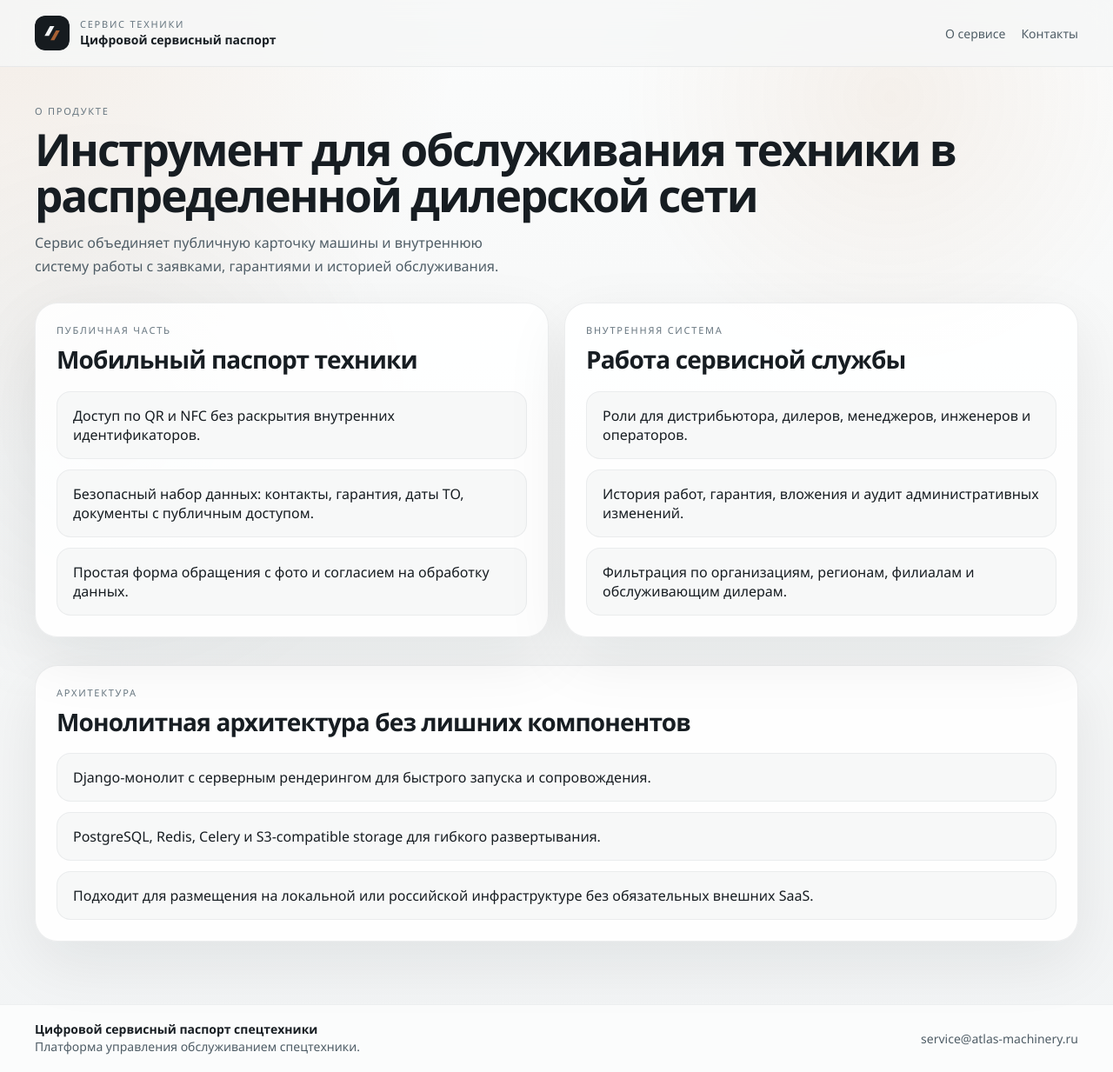
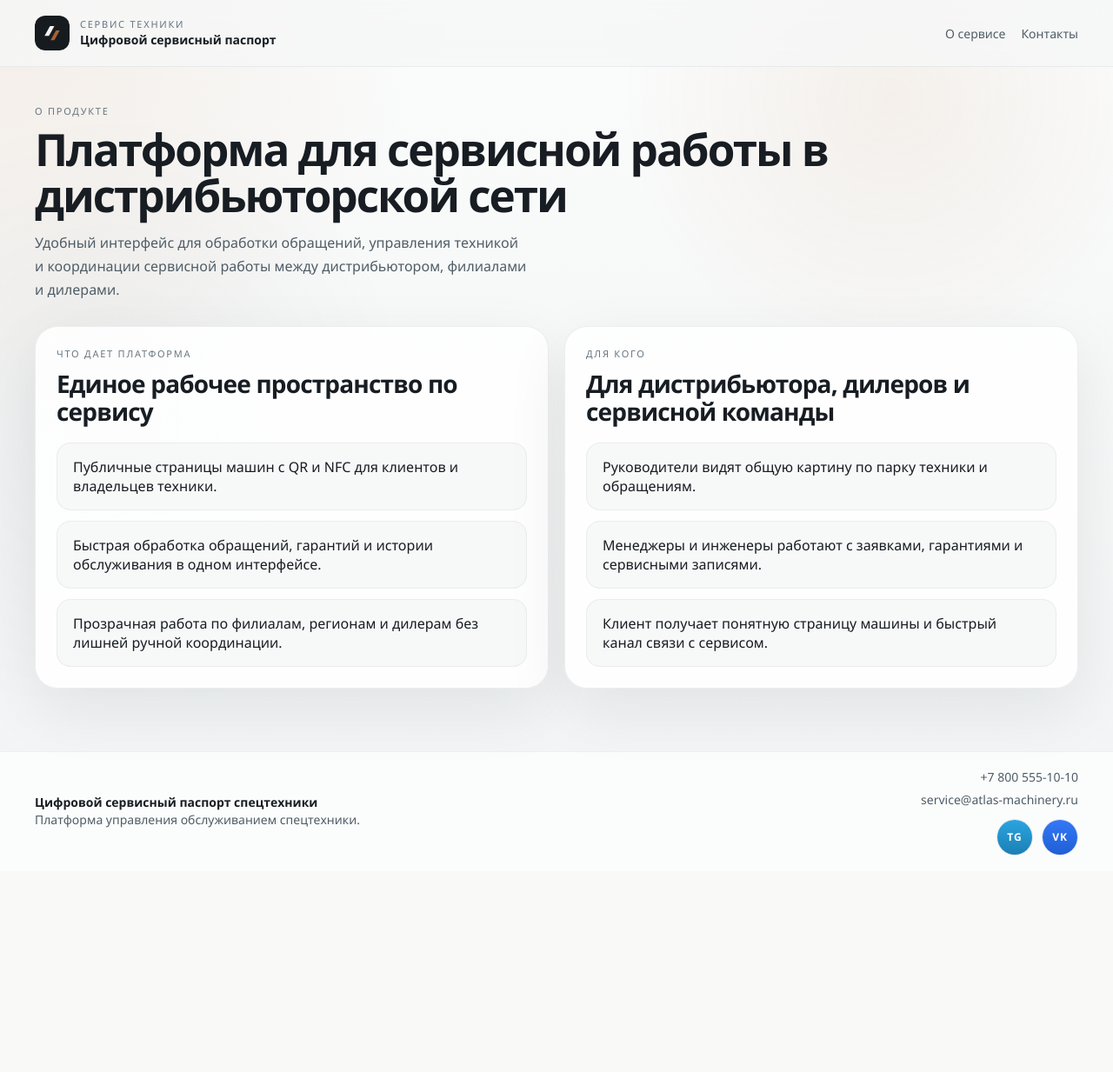
Before and after one commit to sharkyfin/distributor-platform, a Django app: page /about/ in a window 1280 px wide. Shown: the whole page at 87% size. After the commit the page ends 984 px from the top, so only its background shows below. Run offline with Django 5.2, Linux system fonts and the light colour scheme; parts of the project's set-up code (start-up, migrations or seed data) failed here and were passed over.

Commit message:
editting text

```diff
--- a/apps/public_pages/views.py
+++ b/apps/public_pages/views.py
@@ -25,7 +25,8 @@ class PublicBaseContextMixin:
                 "PUBLIC_CONTACT_EMAIL",
                 "service@atlas-machinery.ru",
             ),
-            "contact_phone": getattr(settings, "PUBLIC_CONTACT_PHONE", ""),
+            "contact_phone": getattr(settings, "PUBLIC_CONTACT_PHONE", "")
+            or "+7 800 555-10-10",
             "operator_name": getattr(
                 settings,
                 "PUBLIC_OPERATOR_NAME",
--- a/config/settings/base.py
+++ b/config/settings/base.py
@@ -165,7 +165,7 @@ PUBLIC_CONTACT_EMAIL = env(
 )
 PUBLIC_CONTACT_PHONE = env(
     "PUBLIC_CONTACT_PHONE",
-    default="",
+    default="+7 800 555-10-10",
 )
 PUBLIC_OPERATOR_NAME = env(
     "PUBLIC_OPERATOR_NAME",
--- a/static/public/passport.css
+++ b/static/public/passport.css
@@ -223,7 +223,8 @@ img {
 
 .hero-actions,
 .machine-hero__actions,
-.cta-panel__actions {
+.cta-panel__actions,
+.contact-actions {
   display: flex;
   flex-wrap: wrap;
   gap: 12px;
@@ -256,6 +257,10 @@ img {
   border-color: rgba(79, 93, 102, 0.18);
   background: rgba(255, 255, 255, 0.7);
   color: var(--ink-900);
+}
+
+.button--stacked {
+  margin-top: 12px;
 }
 
 .button--compact {
@@ -598,6 +603,57 @@ img {
   gap: 4px;
 }
 
+.site-footer__socials {
+  display: inline-flex;
+  flex-wrap: wrap;
+  justify-content: flex-end;
+  gap: 10px;
+  margin-top: 6px;
+}
+
+.site-footer__socials a {
+  display: inline-flex;
+  align-items: center;
+  justify-content: center;
+  width: 42px;
+  height: 42px;
+  min-height: 42px;
+  padding: 0;
+  border: 1px solid rgba(79, 93, 102, 0.14);
+  border-radius: 999px;
+  background: rgba(255, 255, 255, 0.7);
+  color: var(--ink-700);
+  overflow: hidden;
+  flex: 0 0 auto;
+}
+
+.site-footer__socials a:hover {
+  border-color: rgba(79, 93, 102, 0.24);
+  color: var(--ink-900);
+}
+
+.site-footer__social-icon {
+  display: inline-flex;
+  align-items: center;
+  justify-content: center;
+  width: 100%;
+  height: 100%;
+  font-size: 12px;
+  font-weight: 800;
+  text-transform: uppercase;
+  letter-spacing: 0.08em;
+}
+
+.site-footer__social-icon--tg {
+  background: linear-gradient(180deg, #2aa4e0, #1c7fb5);
+  color: #fff;
+}
+
+.site-footer__social-icon--vk {
+  background: linear-gradient(180deg, #3478f6, #1f5fd6);
+  color: #fff;
+}
+
 @media (min-width: 720px) {
   .hero-card,
   .machine-hero {
--- a/templates/public_pages/about.html
+++ b/templates/public_pages/about.html
@@ -5,42 +5,32 @@
 {% block content %}
     <section class="page-header">
         <div class="eyebrow">О продукте</div>
-        <h1 class="page-header__title">Инструмент для обслуживания техники в распределенной дилерской сети</h1>
+        <h1 class="page-header__title">Платформа для сервисной работы в дистрибьюторской сети</h1>
         <p class="page-header__lead">
-            Сервис объединяет публичную карточку машины и внутреннюю систему работы с заявками,
-            гарантиями и историей обслуживания.
+            Удобный интерфейс для обработки обращений, управления техникой и координации сервисной
+            работы между дистрибьютором, филиалами и дилерами.
         </p>
     </section>
 
     <section class="section-grid">
         <article class="surface-card">
-            <div class="surface-card__eyebrow">Публичная часть</div>
-            <h2 class="surface-card__title">Мобильный паспорт техники</h2>
+            <div class="surface-card__eyebrow">Что дает платформа</div>
+            <h2 class="surface-card__title">Единое рабочее пространство по сервису</h2>
             <div class="feature-list">
-                <div class="feature-list__item">Доступ по QR и NFC без раскрытия внутренних идентификаторов.</div>
-                <div class="feature-list__item">Безопасный набор данных: контакты, гарантия, даты ТО, документы с публичным доступом.</div>
-                <div class="feature-list__item">Простая форма обращения с фото и согласием на обработку данных.</div>
+                <div class="feature-list__item">Публичные страницы машин с QR и NFC для клиентов и владельцев техники.</div>
+                <div class="feature-list__item">Быстрая обработка обращений, гарантий и истории обслуживания в одном интерфейсе.</div>
+                <div class="feature-list__item">Прозрачная работа по филиалам, регионам и дилерам без лишней ручной координации.</div>
             </div>
         </article>
 
         <article class="surface-card">
-            <div class="surface-card__eyebrow">Внутренняя система</div>
-            <h2 class="surface-card__title">Работа сервисной службы</h2>
+            <div class="surface-card__eyebrow">Для кого</div>
+            <h2 class="surface-card__title">Для дистрибьютора, дилеров и сервисной команды</h2>
             <div class="feature-list">
-                <div class="feature-list__item">Роли для дистрибьютора, дилеров, менеджеров, инженеров и операторов.</div>
-                <div class="feature-list__item">История работ, гарантия, вложения и аудит административных изменений.</div>
-                <div class="feature-list__item">Фильтрация по организациям, регионам, филиалам и обслуживающим дилерам.</div>
+                <div class="feature-list__item">Руководители видят общую картину по парку техники и обращениям.</div>
+                <div class="feature-list__item">Менеджеры и инженеры работают с заявками, гарантиями и сервисными записями.</div>
+                <div class="feature-list__item">Клиент получает понятную страницу машины и быстрый канал связи с сервисом.</div>
             </div>
         </article>
     </section>
-
-    <section class="surface-card">
-        <div class="surface-card__eyebrow">Архитектура</div>
-        <h2 class="surface-card__title">Монолитная архитектура без лишних компонентов</h2>
-        <div class="feature-list">
-            <div class="feature-list__item">Django-монолит с серверным рендерингом для быстрого запуска и сопровождения.</div>
-            <div class="feature-list__item">PostgreSQL, Redis, Celery и S3-compatible storage для гибкого развертывания.</div>
-            <div class="feature-list__item">Подходит для размещения на локальной или российской инфраструктуре без обязательных внешних SaaS.</div>
-        </div>
-    </section>
 {% endblock %}
--- a/templates/public_pages/base.html
+++ b/templates/public_pages/base.html
@@ -46,6 +46,14 @@
                     <a href="tel:{{ contact_phone.as_e164|default:contact_phone }}">{{ contact_phone }}</a>
                 {% endif %}
                 <a href="mailto:{{ contact_email }}">{{ contact_email }}</a>
+                <div class="site-footer__socials">
+                    <a href="https://t.me/atlas_service" target="_blank" rel="noopener" aria-label="Telegram">
+                        <span class="site-footer__social-icon site-footer__social-icon--tg">tg</span>
+                    </a>
+                    <a href="https://vk.com/atlas_service" target="_blank" rel="noopener" aria-label="ВКонтакте">
+                        <span class="site-footer__social-icon site-footer__social-icon--vk">vk</span>
+                    </a>
+                </div>
             </div>
         </div>
     </footer>
```
Also changed, not shown: templates/public_pages/contact.html (+14 -13 lines).
